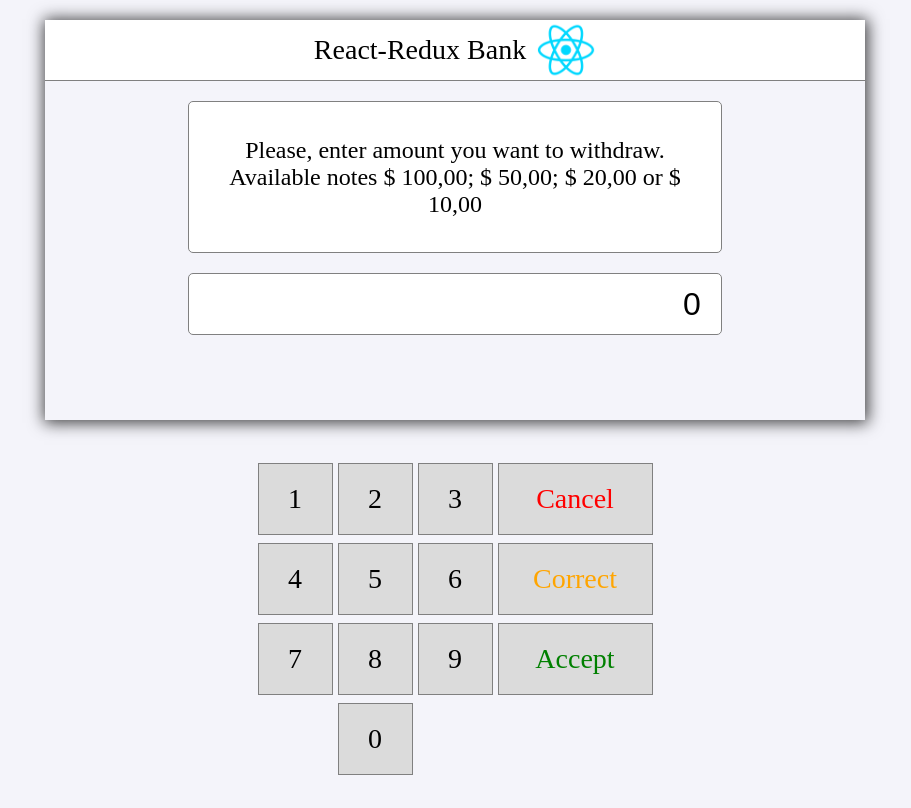
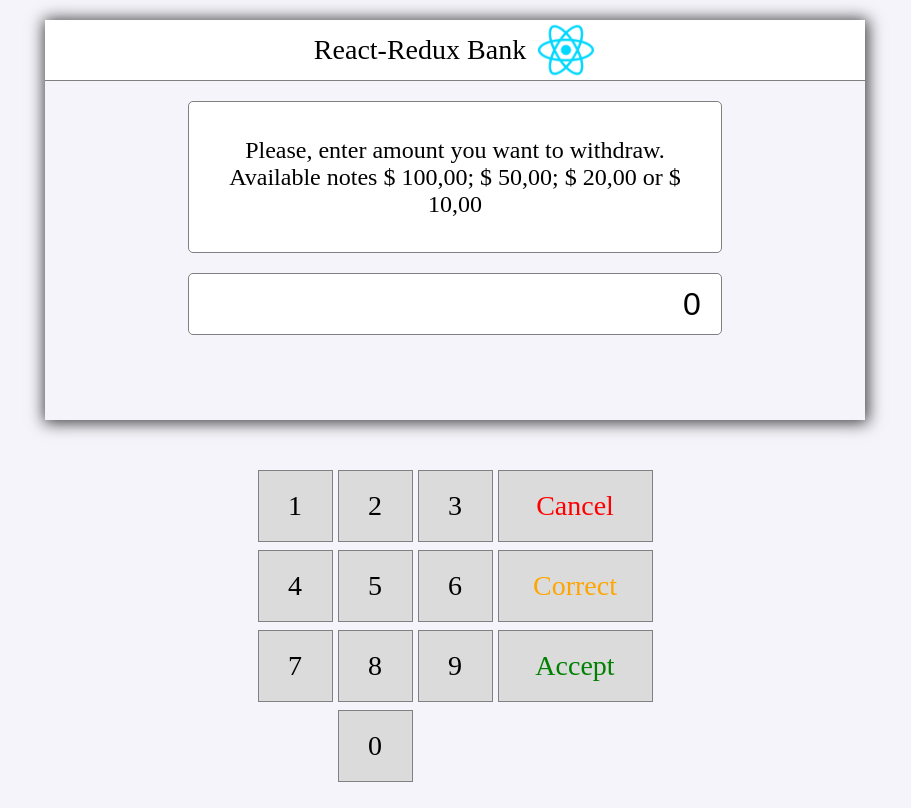
Before and after one commit to K3rLa3da/cash_machine_challenge, a React app: page / in a window 1280 px wide. Shown: the whole page, without its empty margins (185-1096 px from the left). Built offline with nearby package versions, Linux system fonts and the light colour scheme.

Commit message:
small style fix

```diff
--- a/public/styles/cash-machine-keyboard.scss
+++ b/public/styles/cash-machine-keyboard.scss
@@ -1,7 +1,7 @@
 .keyboard-container {
   width: 400px;
   height: 320px;
-  margin: 40px auto;
+  margin: 47px auto;
   display: flex;
 }
 
```
